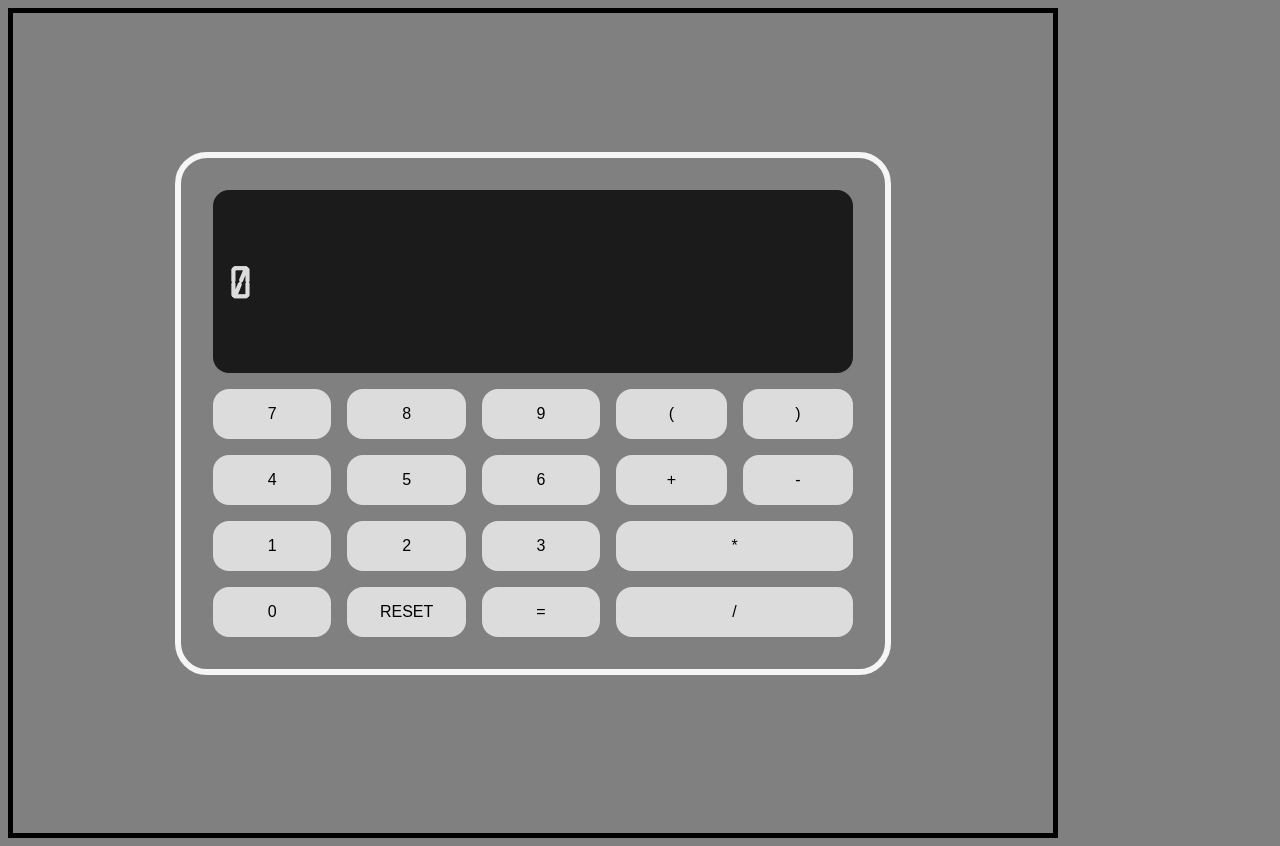
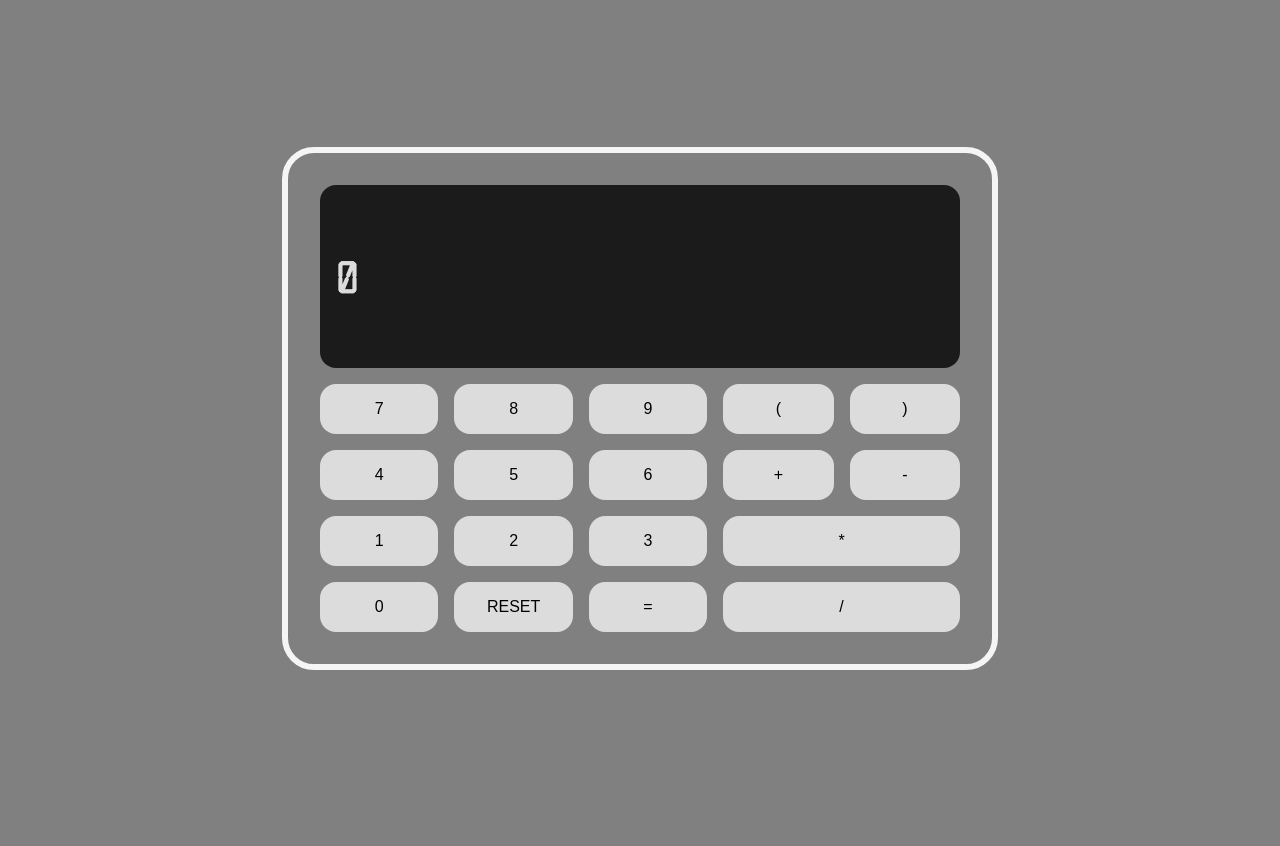
Before and after one commit to alcalde95/challenges_personal, a React (Vite) app: page / in a window 1280 px wide. After the commit the page ends 816 px from the top, so only its background shows below. Built offline with nearby package versions, Linux system fonts and the light colour scheme.

Commit message:
toqueteando css :D

```diff
--- a/src/index.css
+++ b/src/index.css
@@ -1,12 +1,3 @@
 html {
     background-color:grey;
   }
-
-body {
-    align-items: center;
-    text-align: center;
-    width: 1000px;
-    background-color: grey;
-    padding: 0 20px 20px 20px;
-    border: 5px solid black;
-}
```
